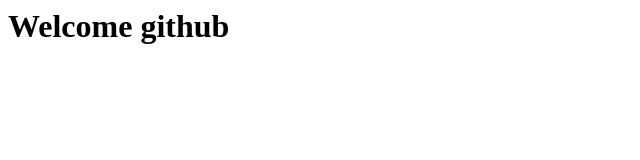
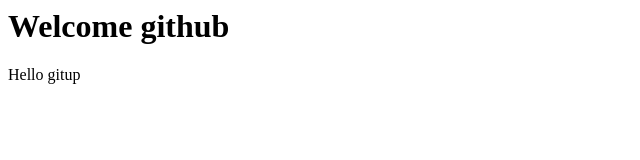
Before and after one commit to pavikr/agaram-github, a plain HTML site: page home.html in a window 1280 px wide. Shown: the full height of the page, 0-640 px from the left. Drawn offline with Linux system fonts and the light colour scheme.

Commit message:
Update home.html
paragaraph is added

```diff
--- a/home.html
+++ b/home.html
@@ -6,5 +6,6 @@
 </head>
 <body>
     <h1>Welcome github</h1>
+    <p>Hello gitup </p>
 </body>
 </html>
```
